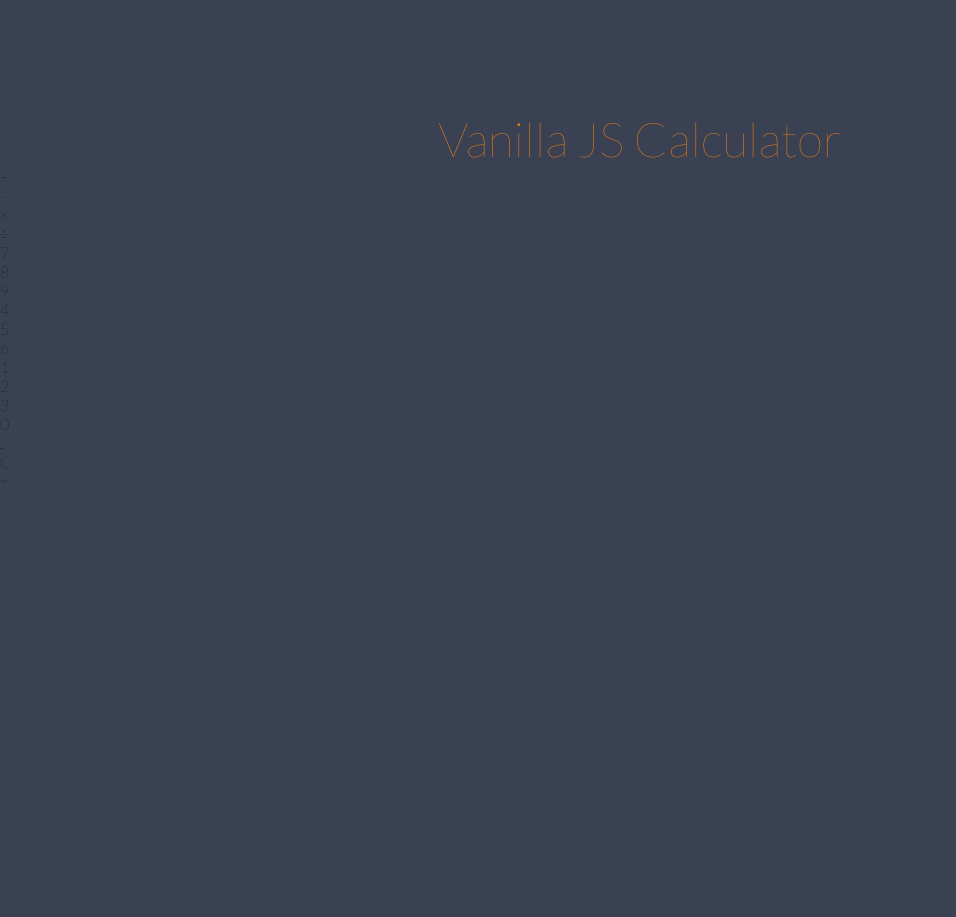
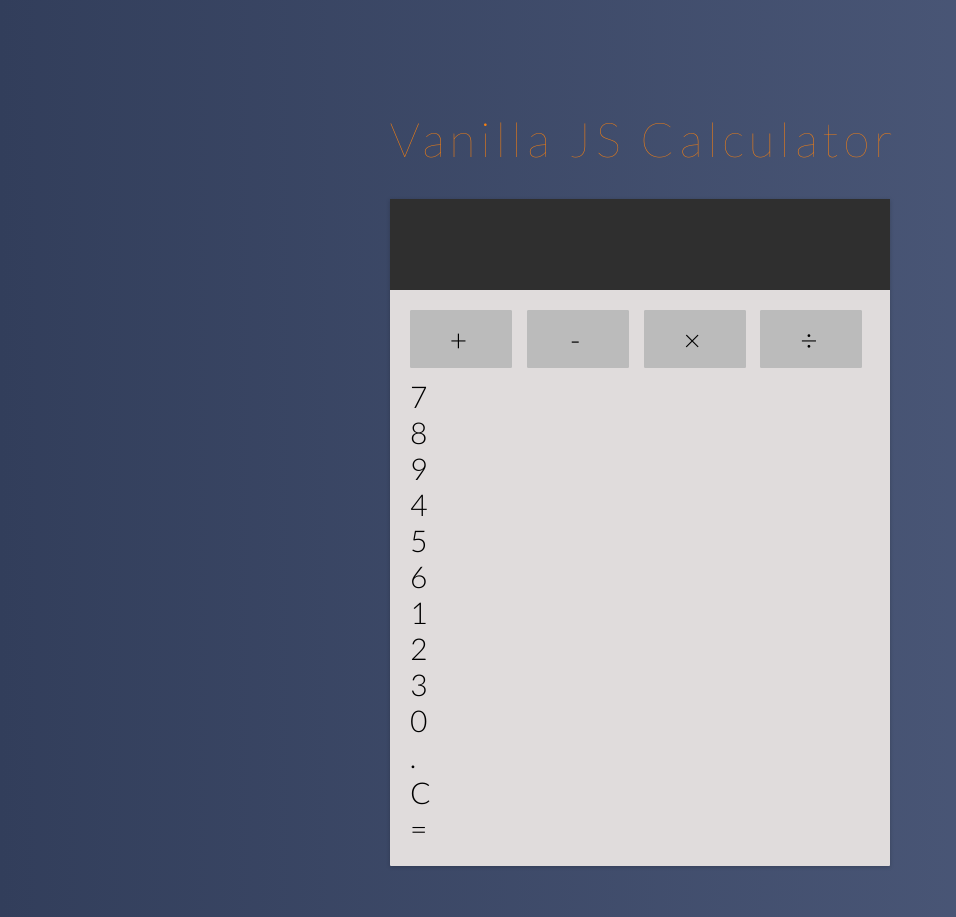
Before and after one commit to jubayerasif/simplejs-07-Vanilla-JS-Calculator, a plain HTML site: page index.html in a window 1280 px wide. Shown: the whole page, without its empty margins (0-956 px from the left). Before the commit the page ends 800 px from the top, so only its background shows below. Drawn offline with Linux system fonts and the light colour scheme.

Commit message:
making css

```diff
--- a/assets/css/style.css
+++ b/assets/css/style.css
@@ -1,26 +1,110 @@
 /*--- Fonts --- */
 @import url('https://fonts.googleapis.com/css?family=Lato:100,300,400');
 /*--- Global css --- */
-*
+/* *
 {
     border: 0;
     margin: 0;
     padding: 0;
-    font-family: 'Lato', sans-serif;
     font-weight: 200;
-}
+} */
 body
 {
-    background: #394152;
+    width: 500px;
+    margin: 4% auto;
+    /* font-family: 'Source Sans Pro', sans-serif; */
+    font-family: 'Lato', sans-serif;
+    font-weight: 300;
+    letter-spacing: 5px;
+    font-size: 30px;
+    background: linear-gradient(to right, #323e5b, #505d7e);
 }
 h1
 {
-    text-align: center;
     margin-top: 110px;
     color: #f9800f;
     font-size: 48px;
-    font-weight: 400px;
+    font-family: 'Lato', sans-serif;
+    font-weight: 200;
+    width: 750px;
 }
+.calculator{
+    padding: 20px;
+    box-shadow: 0px 1px 4px 0px rgba(0, 0, 0, .2);
+    border-radius: 1px;
+    -webkit-border-radius: 1px;
+    -moz-border-radius: 1px;
+    -ms-border-radius: 1px;
+    -o-border-radius: 1px;
+    background: #e0dcdc;
+}
+.input{
+    height: 60px;
+    padding-top: 25px;
+    padding-right: 25px;
+    text-align: right;
+    margin-right: -20px;
+    margin-left: -20px;
+    margin-top: -20px;
+    font-size: 40px;
+    overflow-x: auto;
+    transition:all .5s ease-in-out;
+    -webkit-transition:all .5s ease-in-out;
+    -moz-transition:all .5s ease-in-out;
+    -ms-transition:all .5s ease-in-out;
+    -o-transition:all .5s ease-in-out;
+    border: 3px solid #2f2f2f;
+    color: #fff;
+    background-color: #2f2f2f;
+}
+.input:hover{
+    border: 1px solid #bbb;
+    box-shadow: inset 0px 1px 4px 0px  rgba(0, 0, 0, .2);
+}
+
+.operators > div{
+    display: inline-block;
+    border: 1px solid #bbb;
+    border-radius: 1px;
+    -webkit-border-radius: 1px;
+    -moz-border-radius: 1px;
+    -ms-border-radius: 1px;
+    -o-border-radius: 1px;
+    width: 80px;
+    padding: 10px;
+    margin: 20px 4px 10px 0;
+    text-align: center;
+    cursor: pointer;
+    background: #bbb;
+    transition: border-color .2s ease-in-out, background-color .2s, box-shadow .2s;
+    -webkit-transition: border-color .2s ease-in-out, background-color .2s, box-shadow .2s;
+    -moz-transition: border-color .2s ease-in-out, background-color .2s, box-shadow .2s;
+    -ms-transition: border-color .2s ease-in-out, background-color .2s, box-shadow .2s;
+    -o-transition: border-color .2s ease-in-out, background-color .2s, box-shadow .2s;
+}
+.operators > div:hover {
+    background: #bbb;
+    box-shadow: 0px 1px 4px 0px  rgba(0, 0, 0, .2);
+    border-color: #aaa;
+}
+.leftPanel
+{
+    display: inline-block;
+}
+.numbers > div{
+
+}
+
+
+
+
+
+
+
+
+
+
+
 
 
 /* Thanks for watching */
--- a/index.html
+++ b/index.html
@@ -17,8 +17,8 @@
 </head>
 
 <body>
+  <h1>Vanilla JS Calculator</h1>
   <div class="calculator">
-    <h1>Vanilla JS Calculator</h1>
     <div class="input" id="input"></div>
     <div class="buttons">
       <div class="operators">
```
